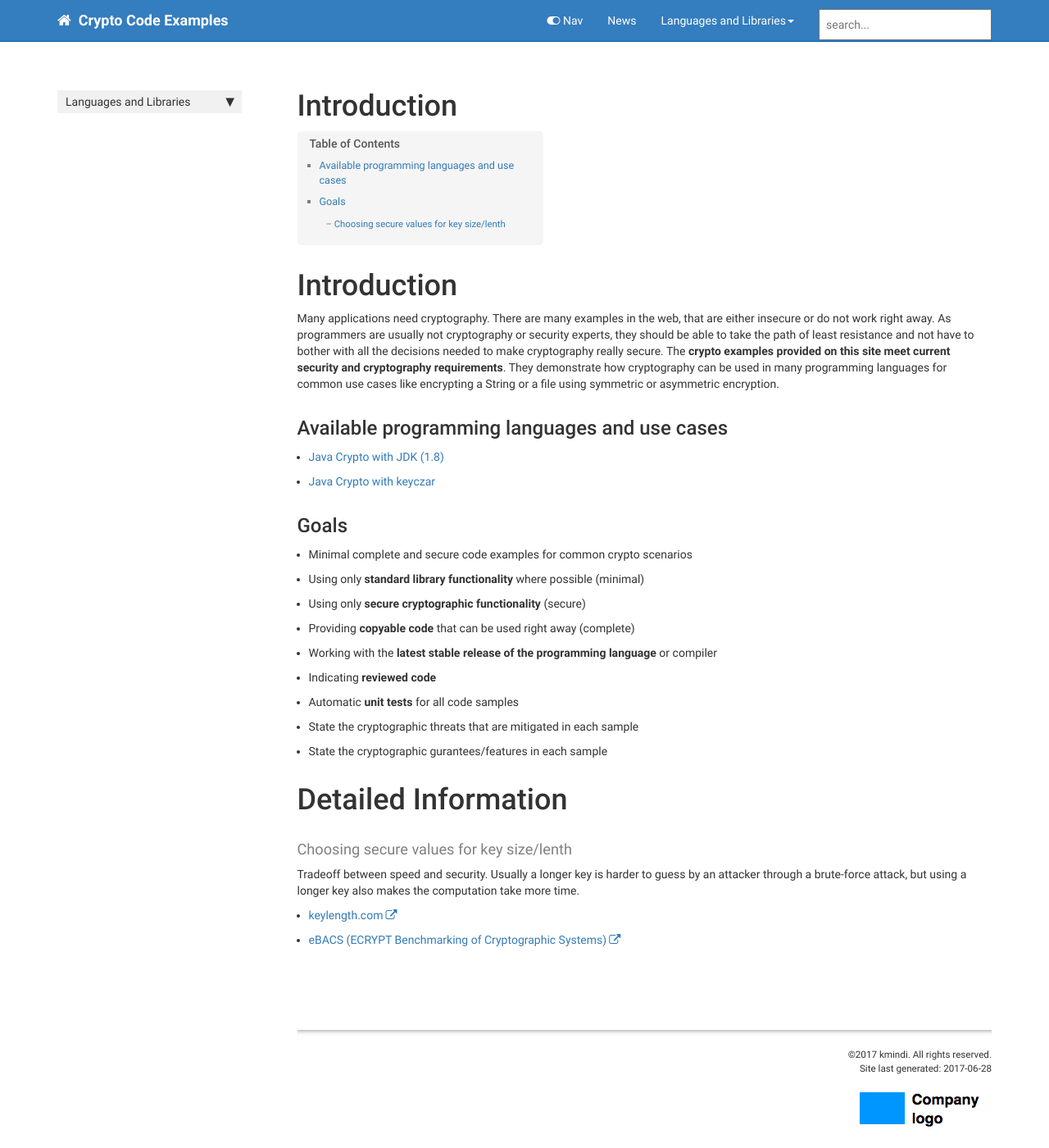
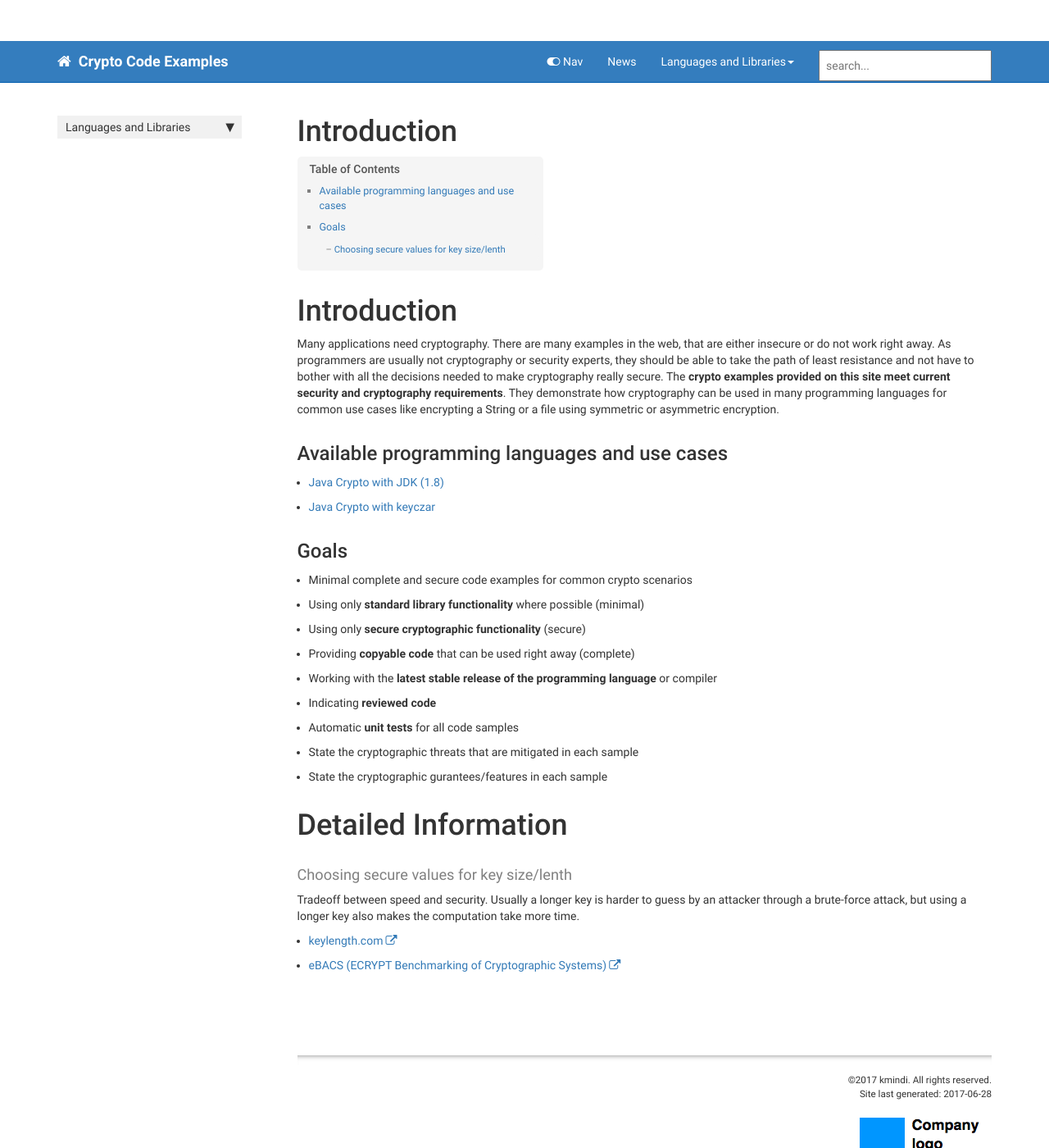
Before and after one commit to cryptoexamples/CryptoExamples, a Jekyll site: the page built from index.md, in a window 1280 px wide and 1400 px high. Shown: the whole window at 82% size. Built offline with Jekyll 4.4.1, drawn with Linux system fonts in a browser that asks for light colours; nearby versions of some CDN libraries; comment, search, counter and statistics services are not loaded.

Commit message:
fix navbar so that when browser width is small, it doesn't overlap heading

```diff
--- a/_includes/topnav.html
+++ b/_includes/topnav.html
@@ -1,5 +1,5 @@
 <!-- Navigation -->
-<nav class="navbar navbar-inverse navbar-fixed-top">
+<nav class="navbar navbar-inverse navbar-static-top">
     <div class="container topnavlinks">
         <div class="navbar-header">
             <button type="button" class="navbar-toggle" data-toggle="collapse" data-target="#bs-example-navbar-collapse-1">
--- a/_layouts/default.html
+++ b/_layouts/default.html
@@ -77,7 +77,6 @@
 <!-- Page Content -->
 <div class="container">
   <div id="main">
-    <div class="col-lg-12">&nbsp;</div>
     <!-- Content Row -->
     <div class="row">
         {% assign content_col_size = "col-md-12" %}
--- a/css/customstyles.css
+++ b/css/customstyles.css
@@ -109,8 +109,6 @@ dt[id]{
 padding-top: 60px;
 margin-top: -40px
 }
-
-body h1 {margin-top:40px;}
 
 .post-content img {
     margin: 12px 0px 3px 0px;
@@ -259,7 +257,6 @@ ul#results-container a:hover {
     -webkit-box-sizing: border-box;
     -moz-box-sizing: border-box;
     box-sizing: border-box;
-    float: right;
     margin-top:10px;
 }
 /* end search */
@@ -1194,3 +1191,42 @@ h4.panel-title {
     padding-top: 0px;
     margin-top: 0px;
 }
+
+/*set navbar breakpoint so that it converts to hamburger earlier */
+
+@media (max-width: 1200px) {
+    .navbar-header {
+        float: none;
+    }
+    .navbar-left,.navbar-right {
+        float: none !important;
+    }
+    .navbar-toggle {
+        display: block;
+    }
+    .navbar-collapse {
+        border-top: 1px solid transparent;
+        box-shadow: inset 0 1px 0 rgba(255,255,255,0.1);
+    }
+    .navbar-fixed-top {
+        top: 0;
+        border-width: 0 0 1px;
+    }
+    .navbar-collapse.collapse {
+        display: none!important;
+    }
+    .navbar-nav {
+        float: none!important;
+        margin-top: 7.5px;
+    }
+    .navbar-nav>li {
+        float: none;
+    }
+    .navbar-nav>li>a {
+        padding-top: 10px;
+        padding-bottom: 10px;
+    }
+    .collapse.in{
+        display:block !important;
+    }
+}
--- a/css/modern-business.css
+++ b/css/modern-business.css
@@ -9,10 +9,6 @@
 html,
 body {
     height: 100%;
-}
-
-body {
-    padding-top: 50px; /* Required padding for .navbar-fixed-top. Remove if using .navbar-static-top. Change if height of navigation changes. */
 }
 
 .img-portfolio {
--- a/css/theme-blue.css
+++ b/css/theme-blue.css
@@ -102,7 +102,7 @@ div.sidebarTitle {
 }
 
 li.sidebarTitle {
-    margin-top:40px;
+  margin-top:20px;
     font-weight:normal;
     font-size:130%;
     color: #ED1951;
@@ -110,3 +110,11 @@ li.sidebarTitle {
     margin-left: 5px;
 
 }
+
+.navbar-inverse .navbar-toggle:focus, .navbar-inverse .navbar-toggle:hover {
+    background-color: #015CAE;
+}
+
+.navbar-inverse .navbar-toggle {
+    border-color: #015CAE;
+}
--- a/css/theme-green.css
+++ b/css/theme-green.css
@@ -97,11 +97,14 @@ div.sidebarTitle {
 }
 
 li.sidebarTitle {
-    margin-top:40px;
+    margin-top:20px;
     font-weight:normal;
     font-size:130%;
     color: #ED1951;
     margin-bottom:10px;
     margin-left: 5px;
+}
 
+.navbar-inverse .navbar-toggle:focus, .navbar-inverse .navbar-toggle:hover {
+    background-color: #E50E51;
 }
```
